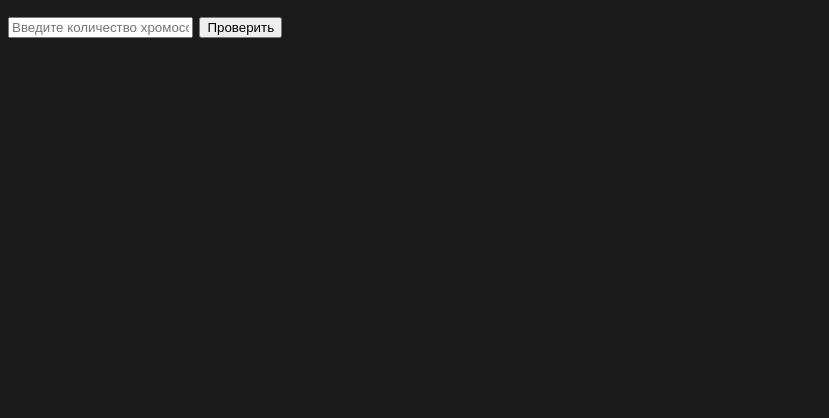
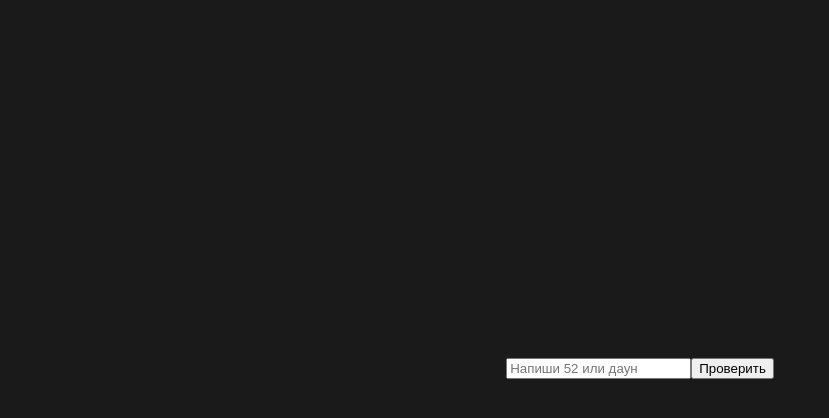
Before and after one commit to ailishev/serega52, a plain HTML site: page index.html in a window 1280 px wide. Shown: the whole page, without its empty margins (0-829 px from the left). Drawn offline with Linux system fonts and the light colour scheme.

Commit message:
Update index.html

```diff
--- a/index.html
+++ b/index.html
@@ -17,6 +17,10 @@
 			color: #fff;
 			font-family: Roboto, sans-serif;
 			font-size: 26px;
+			display: flex;
+			justify-content: center;
+			align-items: center;
+			height: 90vh;
 		}
 		#container {
 			display: flex;
@@ -29,7 +33,7 @@
 		<input
 			type="text"
 			id="chromosomesInput"
-			placeholder="Введите количество хромосом"
+			placeholder="Напиши 52 или даун"
 		/>
 		<button id="seregaeblan">Проверить</button>
 		<div id="container"></div>
```
